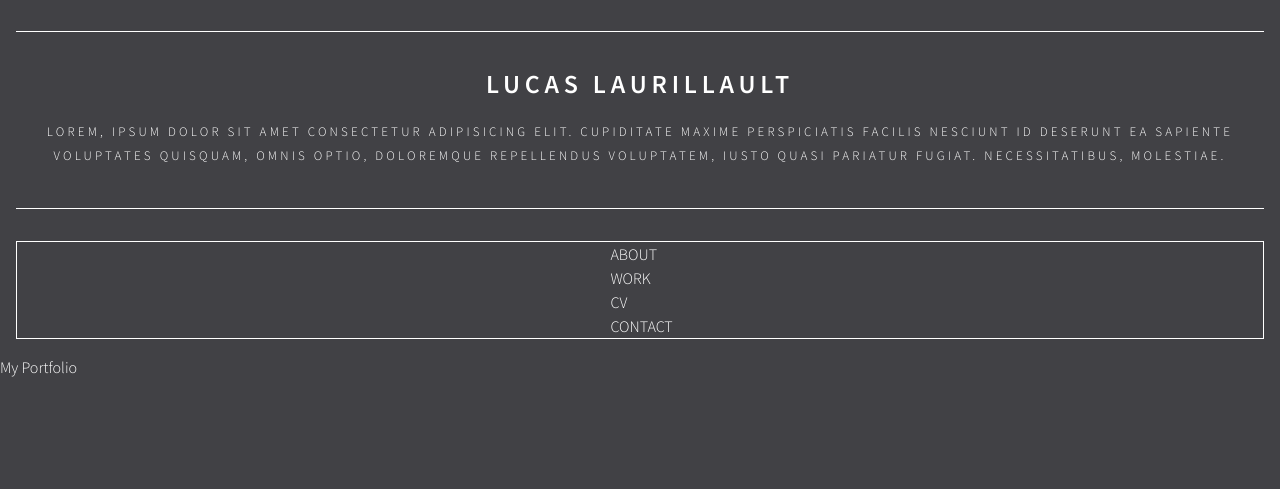
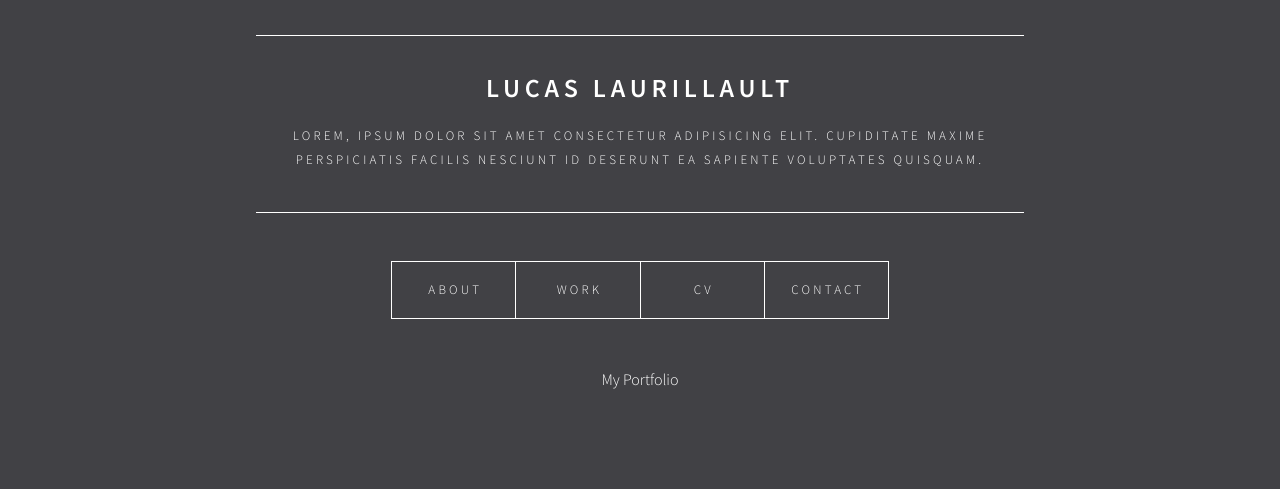
Before and after one commit to LaurillaultLucas/portfolio, a PHP site: page / in a window 1280 px wide. Shown: the part 311-800 px from the top of the page. Run offline with PHP 8.4, Linux system fonts and the light colour scheme.

Commit message:
homepage 90% --done

```diff
--- a/Integration/css/style.css
+++ b/Integration/css/style.css
@@ -9,17 +9,23 @@ body {
   font-family: 'Source Sans Pro', Arial, Helvetica, sans-serif;
   line-height: 1.5rem;
   margin: auto;
+  max-width: 800px;
 }
 
 
 header{
-  margin-bottom: 2rem;
+  margin-bottom: 3rem;
 }
 
 
 main{
   text-transform: uppercase;
   margin: 1rem;
+}
+
+footer{
+  margin-top: 3rem;
+  text-align: center;
 }
 
 .photo__img{
@@ -48,15 +54,31 @@ main{
 }
 
 nav{
+  margin-top: 3rem;
+}
+
+ul{
   display: flex;
-  margin-top: 2rem;
-  border: solid #ffff 1px;
   justify-content: center;
 }
 
-
 a{
+  display: block;
   color: #ffff;
   text-decoration: none;
-  padding: 0 1.25rem 0 1.45rem;
+  padding: 1rem 1.25rem 1rem 1.45rem;
+  border: solid #ffff 1px;
+  font-size: 13px;
+  letter-spacing: 0.2rem;
+  min-width: 5rem;
+  text-align: center;
 }
+
+a:hover{
+  background-color: #787880;
+  transition: 1s;
+}
+
+.about__link, .work__link, .cv__link{
+  border-right: none;
+}
--- a/Integration/index.html
+++ b/Integration/index.html
@@ -18,14 +18,14 @@
     <main>
         <div class="description">
             <h1 class="description__title">lucas laurillault</h1>
-            <p class="description__paragraph">Lorem, ipsum dolor sit amet consectetur adipisicing elit. Cupiditate maxime perspiciatis facilis nesciunt id deserunt ea sapiente voluptates quisquam, omnis optio, doloremque repellendus voluptatem, iusto quasi pariatur fugiat. Necessitatibus, molestiae.</p>
+            <p class="description__paragraph">Lorem, ipsum dolor sit amet consectetur adipisicing elit. Cupiditate maxime perspiciatis facilis nesciunt id deserunt ea sapiente voluptates quisquam.</p>
         </div>
             <nav>
                 <ul>
-                    <li><a href="#about">About</a></li>
-                    <li><a href="#work">Work</a></li>
-                    <li><a href="#cv">CV</a></li>
-                    <li><a href="#contact">Contact</a></li>
+                    <li><a class="about__link" href="#about">About</a></li>
+                    <li><a class="work__link" href="#work">Work</a></li>
+                    <li><a class="cv__link" href="#cv">CV</a></li>
+                    <li><a class="contact__link" href="#contact">Contact</a></li>
                 </ul>
             </nav>
     </main>
```
